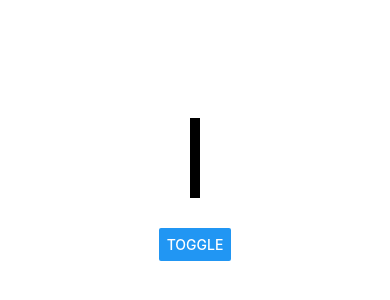
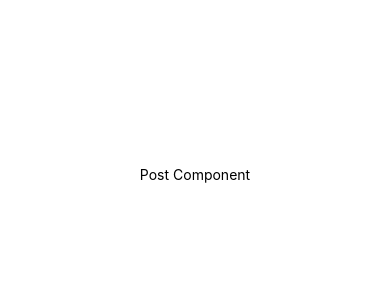
Before and after one commit to gupta-ji6/react-native-instagram-post-ui, a React Native app: screen / in a window 390 px wide. Shown: the part 248-548 px from the top of the page. Built offline with nearby package versions, Linux system fonts and the light colour scheme.

Commit message:
chore: clean app.js

```diff
--- a/App.js
+++ b/App.js
@@ -1,46 +1,16 @@
-import Animated, {
-  useSharedValue,
-  withTiming,
-  useAnimatedStyle,
-  Easing,
-} from "react-native-reanimated";
-import { View, Button } from "react-native";
+import React from 'react';
+import { View, Text } from 'react-native';
 
-export default function AnimatedStyleUpdateExample(props) {
-  const randomWidth = useSharedValue(10);
-
-  const config = {
-    duration: 500,
-    easing: Easing.bezier(0.5, 0.01, 0, 1),
-  };
-
-  const style = useAnimatedStyle(() => {
-    return {
-      width: withTiming(randomWidth.value, config),
-    };
-  });
-
+export default function InstagramPost(props) {
   return (
     <View
       style={{
         flex: 1,
-        alignItems: "center",
-        justifyContent: "center",
-        flexDirection: "column",
+        alignItems: 'center',
+        justifyContent: 'center',
       }}
     >
-      <Animated.View
-        style={[
-          { width: 100, height: 80, backgroundColor: "black", margin: 30 },
-          style,
-        ]}
-      />
-      <Button
-        title="toggle"
-        onPress={() => {
-          randomWidth.value = Math.random() * 350;
-        }}
-      />
+      <Text>Post Component</Text>
     </View>
   );
 }
```
